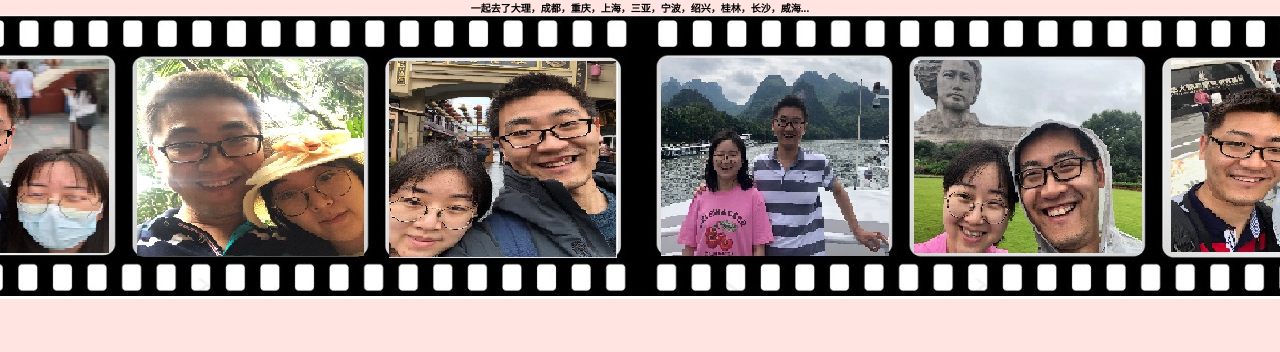
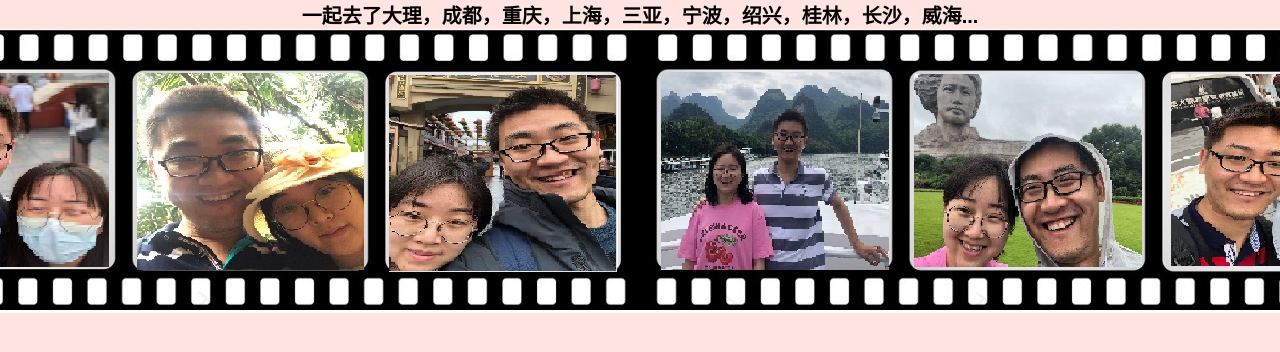
Before and after one commit to lixiangyu808/3marriage.github.io, a plain HTML site: page index.html in a window 1280 px wide. Shown: the top 352 px of the page. Drawn offline with Linux system fonts and the light colour scheme.

Commit message:
Update index.html

```diff
--- a/index.html
+++ b/index.html
@@ -16,7 +16,7 @@
         .text {
             font-weight: bold;
             font-family: Arial, sans-serif;
-            font-size: 10px; /* 初始字体大小 */
+            font-size: 20px; /* 初始字体大小 */
         }
         .hidden {
             display: none; /* 初始隐藏按钮 */
```
